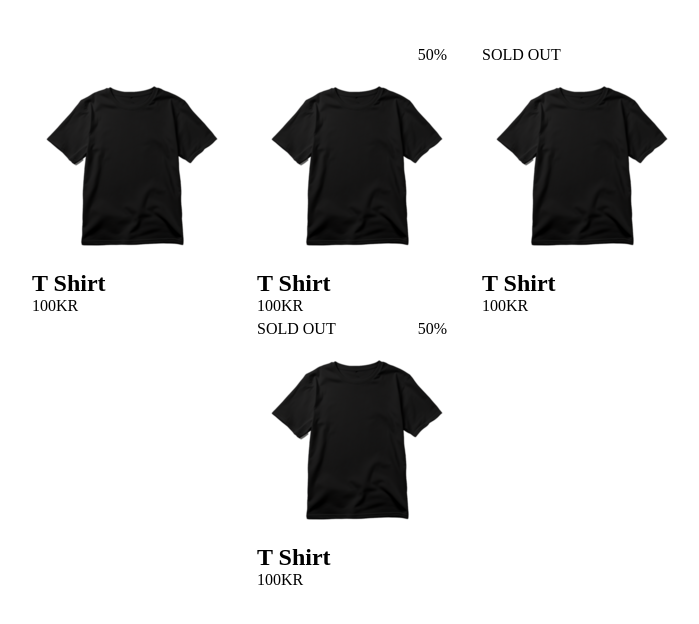
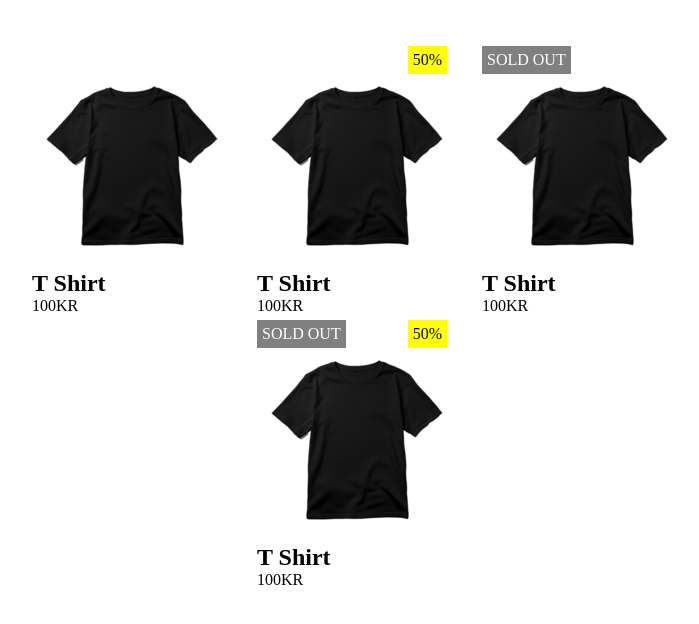
Before and after one commit to LunKea/productRus, a plain HTML site: page productlist.html in a window 1280 px wide. Shown: the part 80-704 px from the top of the page, without its empty margins (283-982 px from the left). Drawn offline with Linux system fonts and the light colour scheme.

Commit message:
add: en lille smule styling

```diff
--- a/style.css
+++ b/style.css
@@ -1,4 +1,10 @@
 /* STYLE STYLING STLES */
+
+a{
+  text-decoration: none;
+  color: white;
+}
+
 
 /* LAYOUT LAYOUTS */
 
@@ -27,7 +33,7 @@ header {
 
 .category {
   border-radius: 10px;
-  background-color: green;
+  background-color: black;
   p {
     padding-left: 10px;
   }
@@ -57,13 +63,19 @@ header {
 }
 
 #sold_out {
+  color: white;
+  background-color: grey;
   position: absolute;
   top: -20px;
+  padding: 5px;
 }
 #discount {
+  color: black;
+  background-color: yellow;
   position: absolute;
   right: 10px;
   top: -20px;
+  padding: 5px;
 }
 
 /* PRODUCT SINGLE SINGLEVIEW SINGLE_VIEW PRODUKT PRODUCT_CARD PRODUCT CARD */
@@ -71,8 +83,11 @@ header {
 .single_view {
   display: grid;
   grid-template-columns: 1fr 1fr;
+  height: 500px;
+  background-color: grey;
 }
 
 .single_view_product {
+  object-fit: fill;
   place-self: center;
 }
```
Also changed, not shown: product.html (+0 -2 lines).
